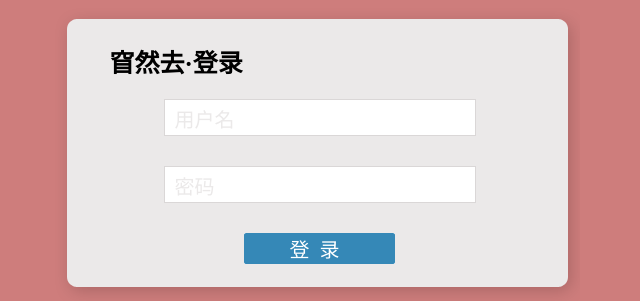
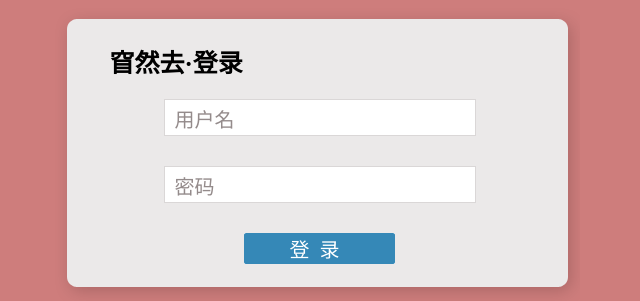
Before and after one commit to jimages/yaoranqu, a PHP site: page /login.html in a window 1280 px wide. Shown: the part 142-443 px from the top of the page, without its empty margins (323-963 px from the left). Run offline with PHP 8.4, Linux system fonts and the light colour scheme.

Commit message:
make the prompting of login blacken.

```diff
--- a/root/css/login.css
+++ b/root/css/login.css
@@ -66,5 +66,5 @@ input#loginSubmit {
 	left:120px;
 	padding-top:5px;
 	font:500 20px \5FAE\8F6F\96C5\9ED1;
-	color:#ebe9e9;
+	color:#948b8b;
 	}
```
